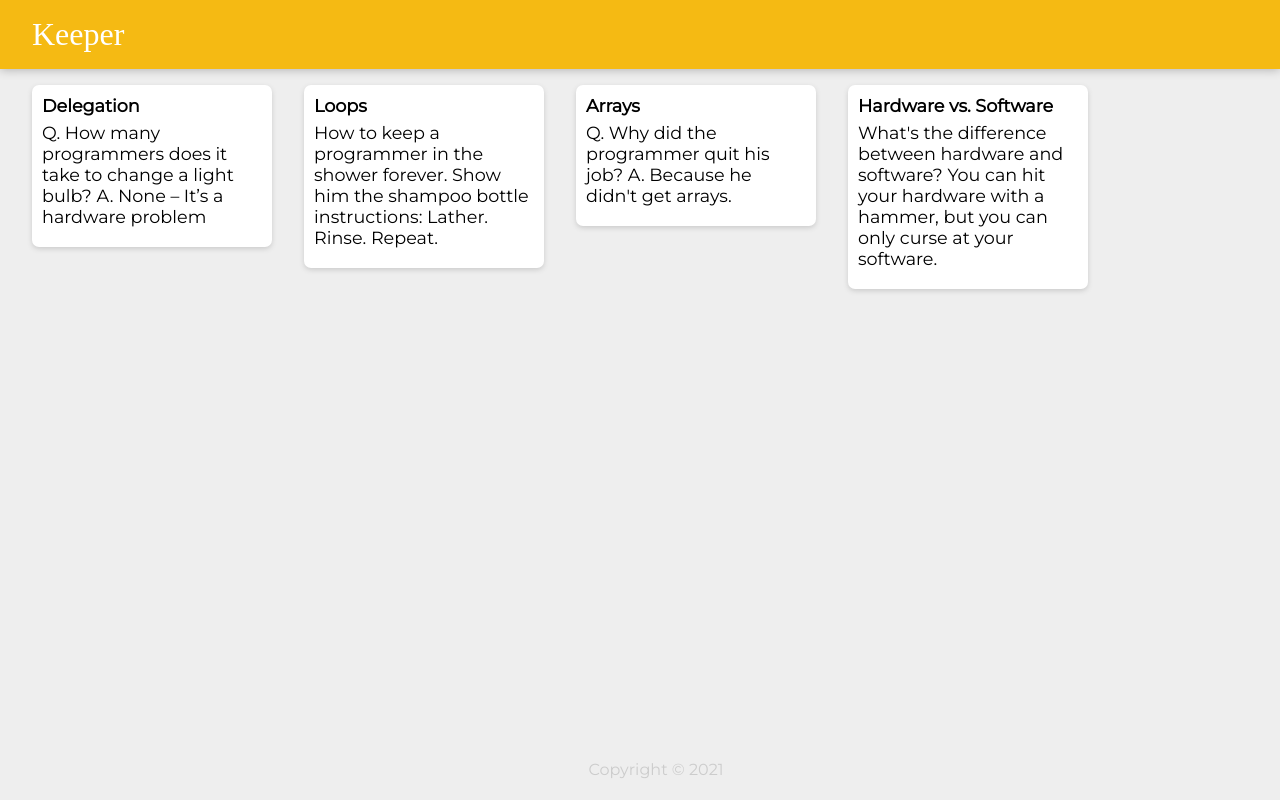
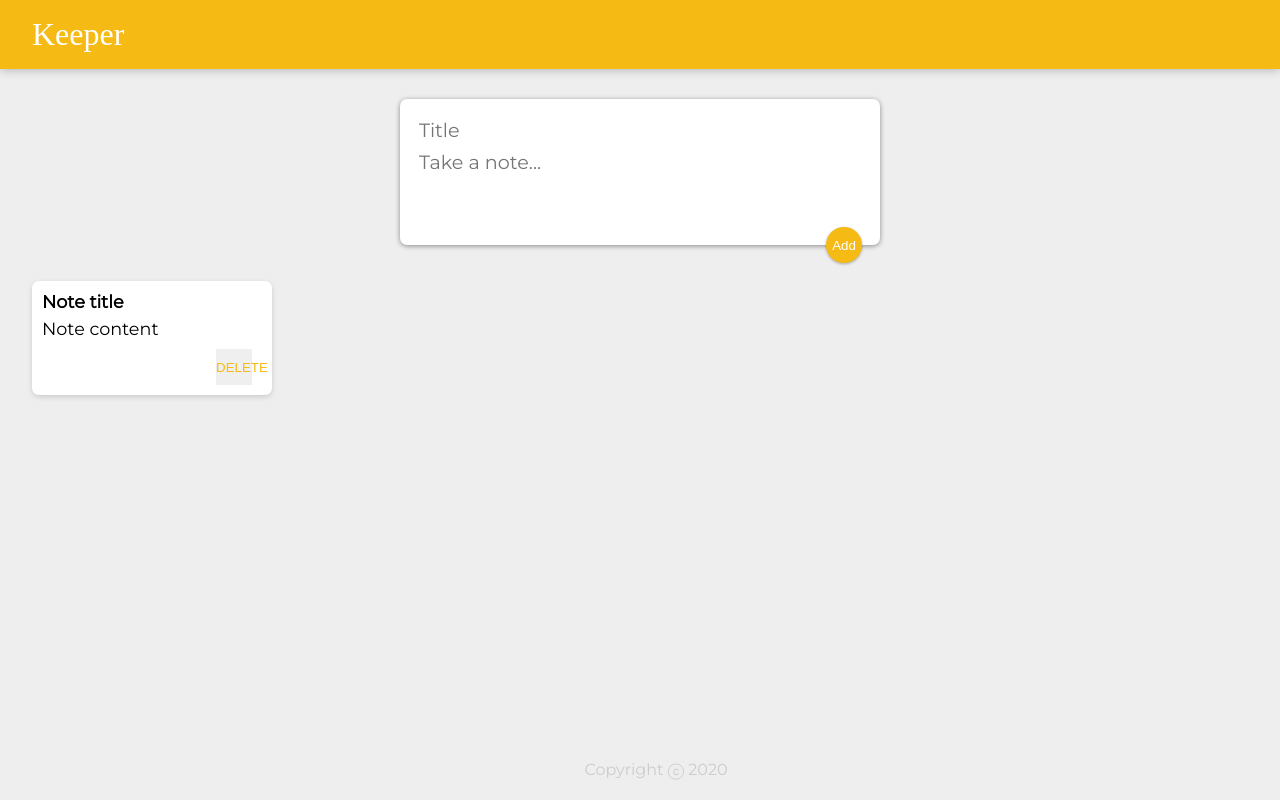
Before and after one commit to pranjaljain584/keeper-app, a React (Create React App) app: page / in a window 1280 px wide. Built offline with nearby package versions, Linux system fonts and the light colour scheme; a web font is replaced by a local one.

Commit message:
Create Area Component

```diff
--- a/public/styles.css
+++ b/public/styles.css
@@ -54,3 +54,49 @@
   white-space: pre-wrap;
   word-wrap: break-word;
 }
+
+.note button {
+  position: relative;
+  float: right;
+  margin-right: 10px;
+  color: #f5ba13;
+  border: none;
+  width: 36px;
+  height: 36px;
+  cursor: pointer;
+  outline: none;
+}
+
+form {
+  position: relative;
+  width: 480px;
+  margin: 30px auto 20px auto;
+  background: #fff;
+  padding: 15px;
+  border-radius: 7px;
+  box-shadow: 0 1px 5px rgb(138, 137, 137);
+}
+form input,
+form textarea {
+  width: 100%;
+  border: none;
+  padding: 4px;
+  outline: none;
+  font-size: 1.2em;
+  font-family: inherit;
+  resize: none;
+}
+form button {
+  position: absolute;
+  right: 18px;
+  bottom: -18px;
+  background: #f5ba13;
+  color: #fff;
+  border: none;
+  border-radius: 50%;
+  width: 36px;
+  height: 36px;
+  box-shadow: 0 1px 3px rgba(0, 0, 0, 0.3);
+  cursor: pointer;
+  outline: none;
+}
--- a/src/components/App.jsx
+++ b/src/components/App.jsx
@@ -2,14 +2,14 @@
 import Header from './Header';
 import Footer from './Footer' ;
 import Note from './Note' ;
-import notes from '../notes'
+import CreateArea from "./CreateArea";
 
 function App(){
     return (
         <div>
             <Header />
 
-            {notes.map( (note) => {
+            {/* {notes.map( (note) => {
                 return (
                     <Note
                       key={notes.key}
@@ -17,7 +17,10 @@
                       content={note.content}
                     />
                 )
-            })}
+            })} */}
+
+            <CreateArea />
+            <Note key={1} title="Note title" content="Note content" />
 
             <Footer />
         </div>
--- /dev/null
+++ b/src/components/CreateArea.jsx
@@ -0,0 +1,15 @@
+import React from "react";
+
+function CreateArea() {
+  return (
+    <div>
+      <form>
+        <input name="title" placeholder="Title" />
+        <textarea name="content" placeholder="Take a note..." rows="3" />
+        <button>Add</button>
+      </form>
+    </div>
+  );
+}
+
+export default CreateArea;
--- a/src/components/Footer.jsx
+++ b/src/components/Footer.jsx
@@ -1,11 +1,12 @@
-import React from "react" ;
+import React from "react";
 
 function Footer() {
-    return <footer>
-        <p>
-            Copyright &copy; 2021
-        </p>
+  const year = new Date().getFullYear();
+  return (
+    <footer>
+      <p>Copyright ⓒ {year}</p>
     </footer>
+  );
 }
 
-export default Footer ;
+export default Footer;
--- a/src/components/Note.jsx
+++ b/src/components/Note.jsx
@@ -1,12 +1,13 @@
 import React from "react" ;
 
 function Note(props) {
-    return <div className="note">
-        <h1>
-            {props.title}
-        </h1>
-        <p>{props.content} </p>
-    </div>
+    return (
+        <div className="note">
+            <h1>{props.title}</h1>
+            <p>{props.content}</p>
+            <button>DELETE</button>
+        </div>
+    );
 }
 
 export default Note ;
```
Also changed, not shown: src/index.js (+0 -13 lines).
